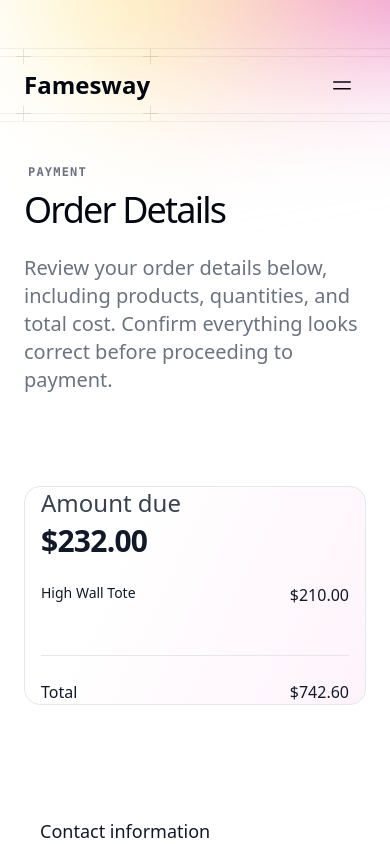
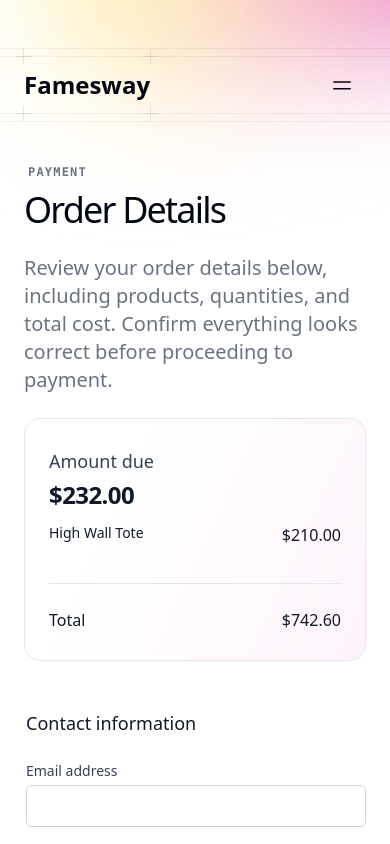
Before and after one commit to fameswayinfo/main, a Next.js app: page /order-summary in a window 390 px wide. Built offline with nearby package versions, Linux system fonts and the light colour scheme; a web font is replaced by a local one.

Commit message:
order-details

```diff
--- a/src/app/order-summary/page.tsx
+++ b/src/app/order-summary/page.tsx
@@ -25,7 +25,7 @@ const page = () => {
             <Container className='h-full flex-1 relative '>
                 <GradientBackground />
                 <Navbar />
-                <main className="h-full  flex-1 relative">
+                <main className="h-full flex-1 relative">
                     <CompanyHeader />
                     <OrderSummary />
                 </main>
--- a/src/app/page.tsx
+++ b/src/app/page.tsx
@@ -206,9 +206,9 @@ export default function Home() {
     <div className="overflow-hidden">
       <Hero />
       <main>
-        <Container className="mt-10">
+        {/* <Container className="mt-10">
           <LogoCloud />
-        </Container>
+        </Container> */}
         <div className="bg-gradient-to-b from-white from-50% to-gray-100 py-32">
           {/* <FeatureSection /> */}
           <BentoSection />
--- a/src/components/order-summary.tsx
+++ b/src/components/order-summary.tsx
@@ -31,32 +31,32 @@ const products = [
 
 export default function OrderSummary() {
     return (
-        <div className="mt-5">
+        <div className="lg:mt-5 mt-0 w-full">
 
-            <header className="relative mx-auto bg-transparent py-6 lg:grid lg:grid-cols-2 ">
+            <header className="relative mx-auto bg-transparent lg:py-6 py-0">
             </header>
 
-            <main className="relative mx-auto grid w-full grid-cols-1 gap-x-16 lg:grid-cols-2 ">
+            <main className="relative mx-auto grid w-full grid-cols-1 gap-x-16 lg:grid-cols-2 pb-10">
                 <h1 className="sr-only">Checkout</h1>
 
                 <section
                     aria-labelledby="summary-heading"
-                    className=" pb-12 pt-6 text-gray-700 md:px-10 lg:col-start-2 lg:row-start-1 lg:mx-auto lg:w-full lg:max-w-8xl lg:px-0 lg:pb-24 lg:pt-0"
+                    className="w-full pb-12 pt-6 text-gray-700 lg:col-start-2 lg:row-start-1 lg:mx-auto lg:px-0 lg:pb-24 lg:pt-0"
                 >
-                    <div className="mx-auto relative max-w-2xl px-4 lg:max-w-none lg:p-10 border rounded-2xl  h-full inset-0 bottom-0 bg-[linear-gradient(115deg,var(--tw-gradient-stops))] from-[#ffffff] from-[28%]  via-[70%] to-[#fff3fb] sm:bg-[linear-gradient(145deg,var(--tw-gradient-stops))]">
+                    <div className="mx-auto relative px-6 py-7 lg:p-10 border rounded-2xl h-full inset-0 bottom-0 bg-[linear-gradient(115deg,var(--tw-gradient-stops))] from-[#ffffff] from-[28%] via-[70%] to-[#fff3fb] sm:bg-[linear-gradient(145deg,var(--tw-gradient-stops))]">
 
                         <h2 id="summary-heading" className="sr-only">
                             Order summary
                         </h2>
 
                         <dl>
-                            <dt className="text-2xl font-medium text-gray-700">Amount due</dt>
-                            <dd className="mt-1 text-3xl font-bold tracking-tight text-gray-900">$232.00</dd>
+                            <dt className="text-lg lg:text-2xl font-medium text-gray-700">Amount due</dt>
+                            <dd className="mt-1 lg:text-3xl text-2xl font-bold tracking-tight text-gray-900">$232.00</dd>
                         </dl>
 
                         <ul role="list" className="divide-y divide-gray-200 text-sm font-medium">
                             {products.map((product) => (
-                                <li key={product.id} className="flex items-start space-x-4 py-6">
+                                <li key={product.id} className="flex items-start space-x-4 py-3 lg:py-6">
                                     {/* <img
                                         alt={product.imageAlt}
                                         src={product.imageSrc}
@@ -98,14 +98,14 @@ export default function OrderSummary() {
 
                 <section
                     aria-labelledby="payment-and-shipping-heading"
-                    className="py-16 lg:col-start-1 lg:row-start-1 lg:mx-auto lg:w-full lg:max-w-2xl lg:pb-24 lg:pt-0"
+                    className="py-0 sm:py-0 lg:col-start-1 lg:row-start-1 lg:mx-auto lg:w-full lg:max-w-2xl lg:pb-24 lg:pt-0 sm:ml-1 ml-0.5"
                 >
                     <h2 id="payment-and-shipping-heading" className="sr-only">
                         Payment and shipping details
                     </h2>
 
                     <form>
-                        <div className="mx-auto max-w-2xl px-4 lg:max-w-none lg:px-0">
+                        <div className="mx-auto max-w-2xl  lg:max-w-none lg:px-0">
                             <div>
                                 <h3 id="contact-info-heading" className="text-lg font-medium text-gray-900">
                                     Contact information
```
